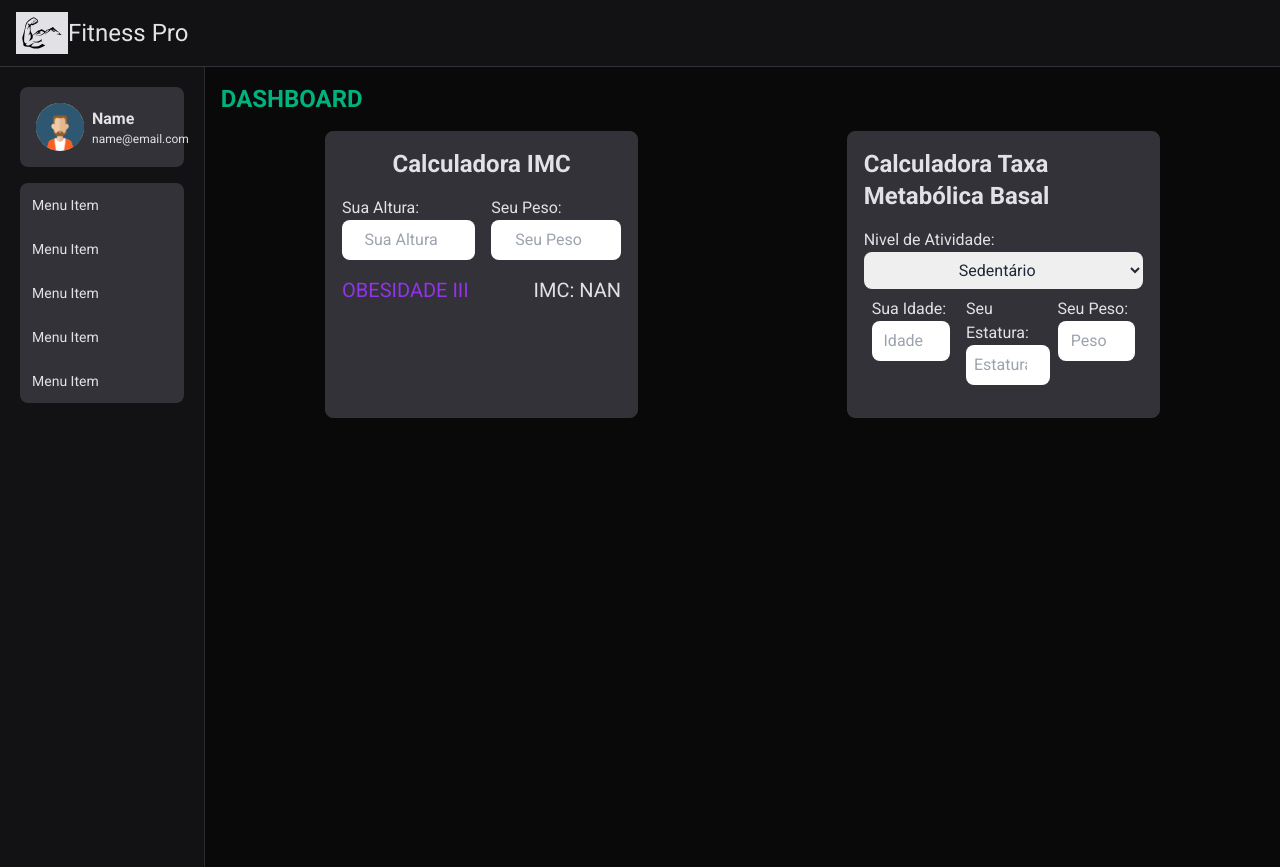
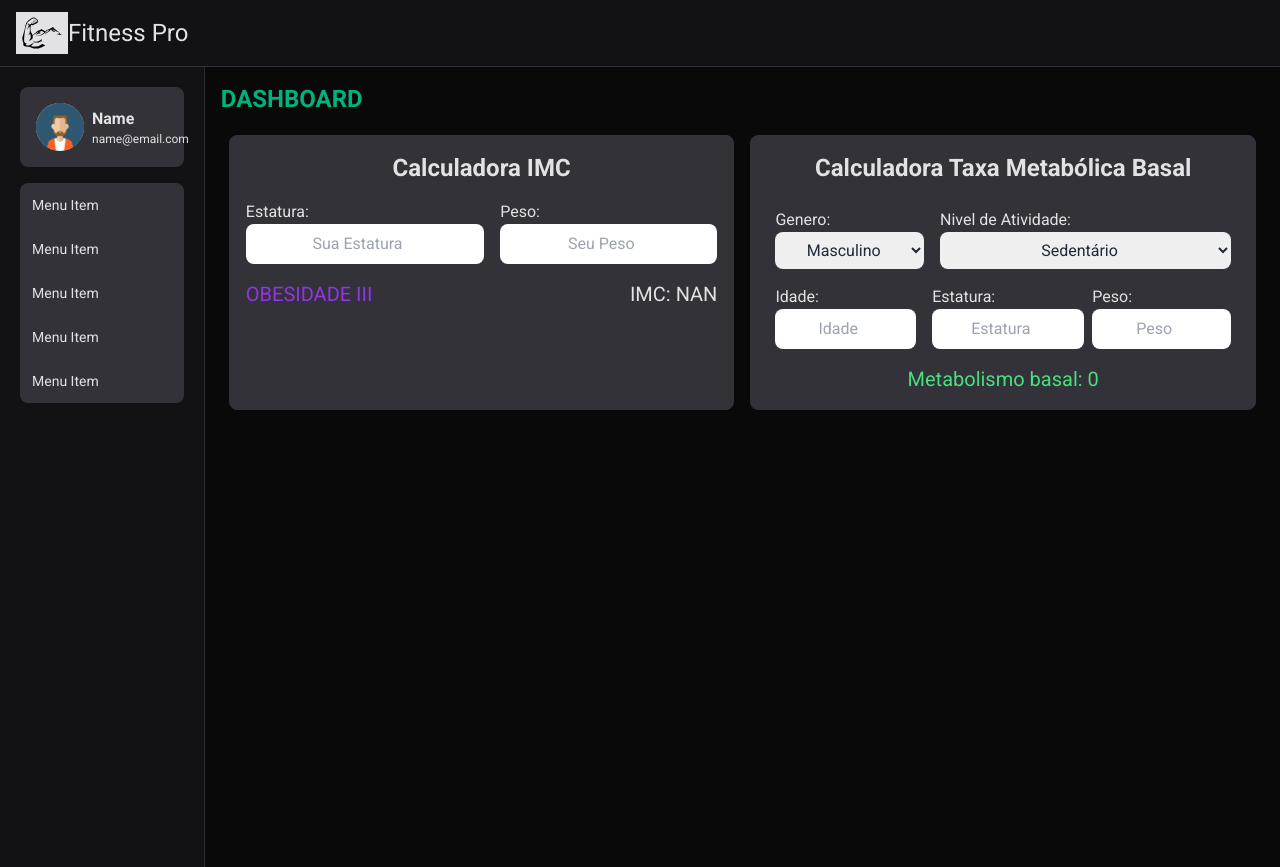
Before and after one commit to alfredosabino/fitpro, a React (Vite) app: page /dashboard in a window 1280 px wide. Built offline with nearby package versions, Linux system fonts and the light colour scheme.

Commit message:
Correcão formula Calculadora TMB

```diff
--- a/src/components/CalculadoraIMC.tsx
+++ b/src/components/CalculadoraIMC.tsx
@@ -3,7 +3,7 @@ import { useState } from "react"
 export function CalculadoraIMC() {
     const [altura, setAltura] = useState('')
     const [peso, setPeso] = useState('')
-    const alt = altura * altura
+    const alt = parseFloat(altura) * parseFloat(altura)
     const imc = (parseFloat(peso) / alt).toFixed(1)
 
     return (
@@ -12,15 +12,15 @@ export function CalculadoraIMC() {
             <div className="flex mt-4">
                 <form action="" className="flex justify-center items-center w-full">
                     <legend className="mr-2">
-                        Sua Altura:
+                        Estatura:
                         <input
                             type="number"
                             className="p-2 rounded-lg w-full text-gray-800 font-base text-center"
-                            placeholder="Sua Altura"
+                            placeholder="Sua Estatura"
                             onChange={event => setAltura(event.target.value)} />
                     </legend>
                     <legend className="ml-2">
-                        Seu Peso:
+                        Peso:
                         <input
                             type="number"
                             className="p-2 rounded-lg w-full text-gray-800 font-base text-center"
--- a/src/components/CalculadoraTMB.tsx
+++ b/src/components/CalculadoraTMB.tsx
@@ -6,9 +6,7 @@ export function CalculadoraTMB() {
     const [peso, setPeso] = useState('')
     const [estatura, setEstatura] = useState('')
     const [idade, setIdade] = useState('')
-
-    const taxaAtividade =
-    {
+    const taxaAtividade = {
         sedentario: 1.2,
         levemente_ativo: 1.375,
         moderadamente_ativo: 1.55,
@@ -18,24 +16,20 @@ export function CalculadoraTMB() {
 
     const taxaGenero = {
         masculino: {
+            label: 'masculino',
             valtot: 66,
             valpeso: 13.7,
             valalt: 5,
             valid: 6.8
         },
         feminino: {
+            label: 'feminino',
             valtot: 655,
             valpeso: 9.6,
             valalt: 1.8,
             valid: 4.7
         }
     }
-
-    const calcPeso = 13.7 * peso
-    const calcAlt = 5 * estatura
-    const calcIdade = 6.8 * idade
-    const tmb = (atividade * (66 + (calcPeso + (calcAlt - calcIdade)))).toFixed(0)
-    console.log(atividade)
 
     return (
         <div className="p-4">
@@ -44,7 +38,18 @@ export function CalculadoraTMB() {
             </span>
             <div className="flex mt-4">
                 <form action="" className="flex flex-col justify-center items-center w-full ">
-                    <legend>
+                    <div className="flex justify-between p-2">
+                        <legend className="mr-2">
+                            Genero:
+                            <select
+                                className="p-2 rounded-lg w-full text-gray-800 font-base text-center"
+                                onChange={event => setSexo(event.target.value)}
+                            >
+                                <option value={taxaGenero.masculino.label}>Masculino</option>
+                                <option value={taxaGenero.feminino.label}>Feminino</option>
+                            </select>
+                        </legend>
+                        <legend className="ml-2">
                             Nivel de Atividade:
                             <select
                                 className="p-2 rounded-lg w-full text-gray-800 font-base text-center"
@@ -57,9 +62,10 @@ export function CalculadoraTMB() {
                                 <option value={taxaAtividade.extremamente_ativo}>Extremamente ativo</option>
                             </select>
                         </legend>
+                    </div>
                     <div className="flex justify-around p-2">
                         <legend className="mr-2">
-                            Sua Idade:
+                            Idade:
                             <input
                                 type="number"
                                 className="p-2 rounded-lg w-full text-gray-800 font-base text-center"
@@ -68,7 +74,7 @@ export function CalculadoraTMB() {
                             />
                         </legend>
                         <legend className="ml-2">
-                            Seu Estatura:
+                            Estatura:
                             <input
                                 type="number"
                                 className="p-2 rounded-lg w-full text-gray-800 font-base text-center"
@@ -77,7 +83,7 @@ export function CalculadoraTMB() {
                             />
                         </legend>
                         <legend className="ml-2">
-                            Seu Peso:
+                            Peso:
                             <input
                                 type="number"
                                 className="p-2 rounded-lg w-full text-gray-800 font-base text-center"
@@ -87,7 +93,26 @@ export function CalculadoraTMB() {
                         </legend>
                     </div>
                     <span className="pt-2 text-green-400 text-xl font-base">
-                        {tmb >= '100' ? `Taxa Metabólica Basal estimada: ${tmb} Kcal` : null}
+                        Metabolismo basal:{' '}
+                        {sexo === 'masculino' ? (atividade * (
+                            taxaGenero.masculino.valtot + (
+                                (taxaGenero.masculino.valpeso * peso)
+                                + (
+                                    (taxaGenero.masculino.valalt * estatura)
+                                    - (taxaGenero.masculino.valid * idade)
+                                )
+                            )
+                        )
+                        ).toFixed(0) : 'feminino' ? (atividade * (
+                            taxaGenero.feminino.valtot + (
+                                (taxaGenero.feminino.valpeso * peso)
+                                + (
+                                    (taxaGenero.feminino.valalt * estatura)
+                                    - (taxaGenero.feminino.valid * idade)
+                                )
+                            )
+                        )
+                        ).toFixed(0) : null}
                     </span>
                 </form>
             </div>
--- a/src/components/Content.tsx
+++ b/src/components/Content.tsx
@@ -5,11 +5,11 @@ export function Content() {
     return (
         <div className="w-[84%] min-h-screen bg-gray-900 p-4">
             <h1 className="text-2xl font-semibold text-green-300 uppercase mb-3">Dashboard</h1>
-            <div className="flex justify-around mt-4">
-                <div className="w-[30%] h-auto border bg-gray-500 border-gray-500 rounded-lg">
+            <div className="flex justify-around">
+                <div className="w-[50%] h-auto border bg-gray-500 border-gray-500 rounded-lg m-2">
                     <CalculadoraIMC />
                 </div>
-                <div className="w-[30%] h-auto border bg-gray-500 border-gray-500 rounded-lg">
+                <div className="w-[50%] h-auto border bg-gray-500 border-gray-500 rounded-lg m-2">
                     <CalculadoraTMB />
                 </div>
             </div>
```
Also changed, not shown: src/App.tsx (+4 -4 lines). Lines whose indentation alone changed are shown as unchanged.
